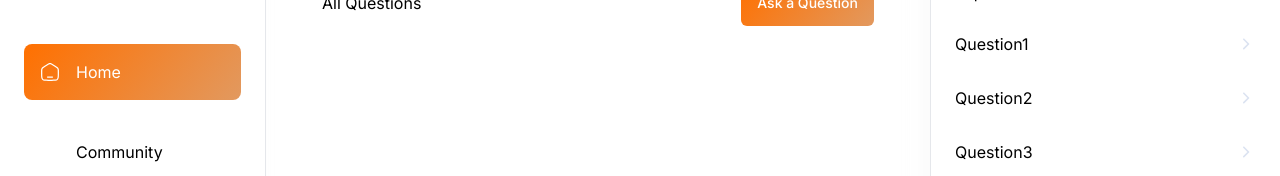
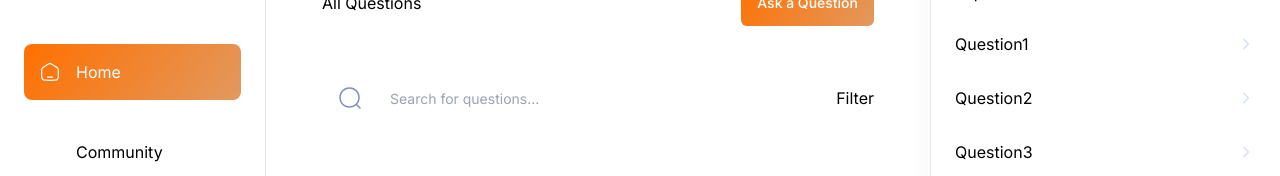
Before and after one commit to RushikeshGandhmal/Dev-Overflow, a Next.js app: page / in a window 1280 px wide. Shown: the part 164-340 px from the top of the page. Built offline with nearby package versions, Linux system fonts and the light colour scheme; no server answers.

Commit message:
Add LocalSearchbar

```diff
--- a/app/(root)/(home)/page.tsx
+++ b/app/(root)/(home)/page.tsx
@@ -1,3 +1,4 @@
+import LocalSearch from "@/components/shared/search/LocalSearchbar";
 import { Button } from "@/components/ui/button";
 import Link from "next/link";
 
@@ -12,7 +13,16 @@
           </Button>
         </Link>
       </div>
-      <div className="mt-11 flex justify-between gap-5 max-sm:flex-col sm:items-center"></div>
+      <div className="mt-11 flex justify-between gap-5 max-sm:flex-col sm:items-center">
+        <LocalSearch
+          route="/"
+          iconPosition="left"
+          imgSrc="/assets/icons/search.svg"
+          placeholder="Search for questions..."
+          otherClasses="flex-1"
+        />
+        Filter
+      </div>
     </>
   );
 }
--- /dev/null
+++ b/components/shared/search/LocalSearchbar.tsx
@@ -0,0 +1,54 @@
+"use client";
+
+import { Input } from "@/components/ui/input";
+import Image from "next/image";
+
+interface CustomInputProps {
+  route: string;
+  iconPosition: string;
+  imgSrc: string;
+  placeholder: string;
+  otherClasses?: string;
+}
+
+const LocalSearchbar = ({
+  route,
+  iconPosition,
+  imgSrc,
+  placeholder,
+  otherClasses,
+}: CustomInputProps) => {
+  return (
+    <div
+      className={`background-light800_darkgradient flex min-h-[56px] grow items-center gap-4 rounded-[10px] px-4 ${otherClasses}`}
+    >
+      {iconPosition === "left" && (
+        <Image
+          src={imgSrc}
+          alt="search"
+          width={24}
+          height={24}
+          className="cursor-pointer"
+        />
+      )}
+      <Input
+        type="text"
+        placeholder={placeholder}
+        value=""
+        onChange={() => {}}
+        className="paragraph-regular no-focus placeholder background-light800_darkgradient border-none shadow-none outline-none"
+      />
+      {iconPosition === "right" && (
+        <Image
+          src={imgSrc}
+          alt="search"
+          width={24}
+          height={24}
+          className="cursor-pointer"
+        />
+      )}
+    </div>
+  );
+};
+
+export default LocalSearchbar;
```
